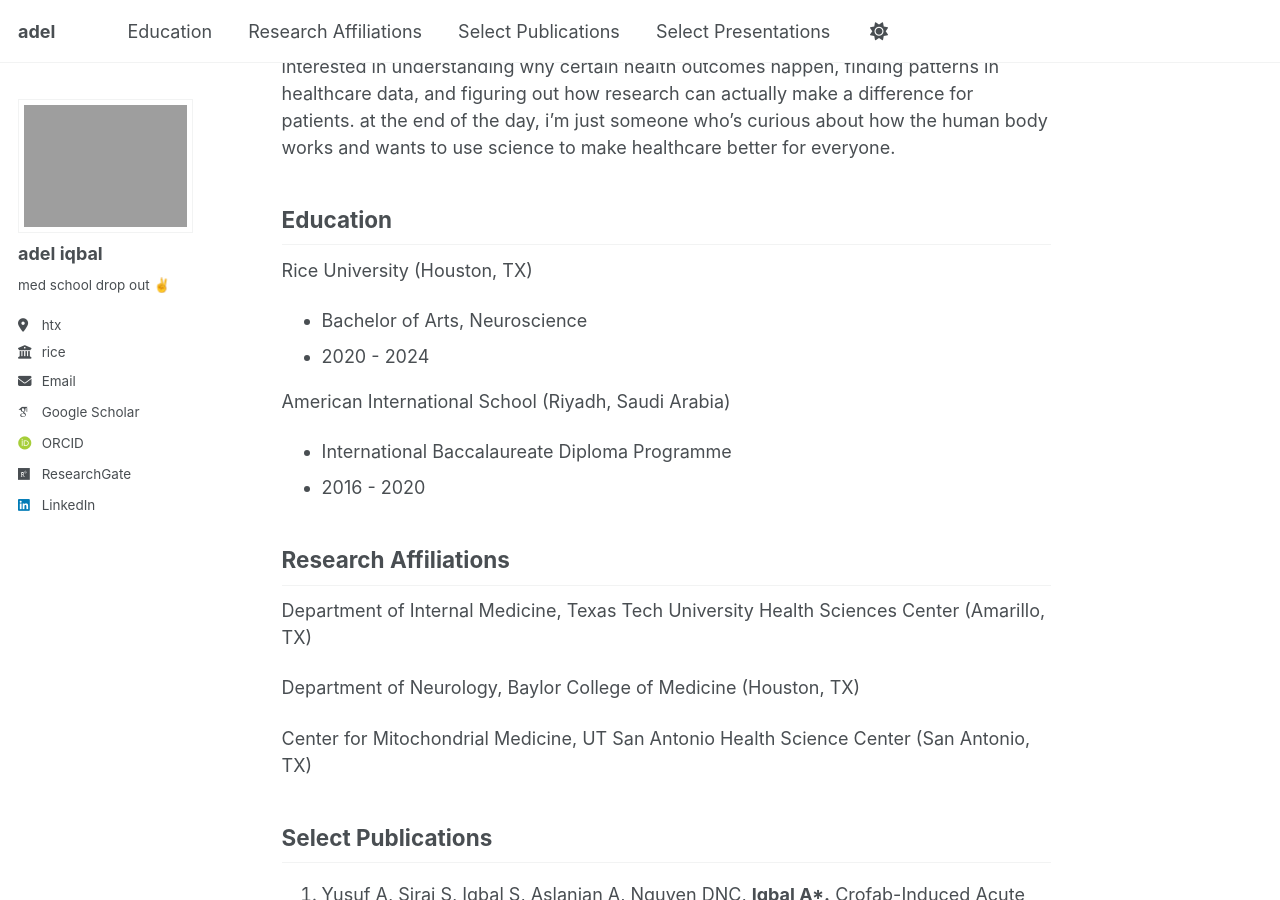
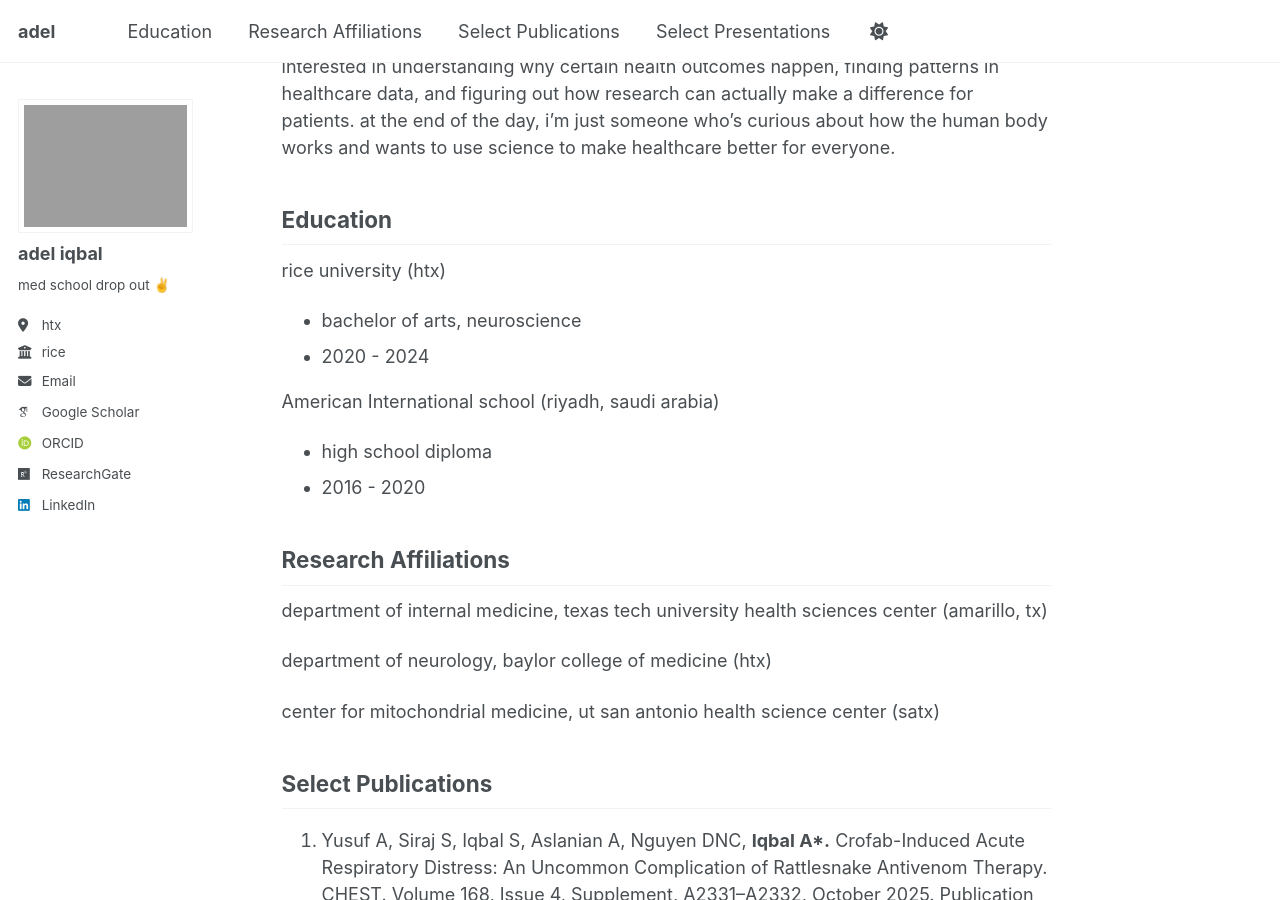
Before and after one commit to adel-iqbal/aiqbal, a Jekyll site: the page built from _pages/about.md, in a window 1280 px wide and 900 px high, scrolled down 223 px. Built offline with Jekyll 4.4.1, drawn with Linux system fonts in a browser that asks for light colours; some web fonts are replaced; a script bundle is joined from its source files by our own code; library files that are not in the unit come from our copies.

Commit message:
Update about.md

```diff
--- a/_pages/about.md
+++ b/_pages/about.md
@@ -12,24 +12,24 @@ i graduated from rice university with a degree in neuroscience and have spent ti
 Education
 ------
 
-Rice University (Houston, TX)
+rice university (htx)
 
- * Bachelor of Arts, Neuroscience
+ * bachelor of arts, neuroscience
  * 2020 - 2024
 
- American International School (Riyadh, Saudi Arabia)
+ American International school (riyadh, saudi arabia)
 
-  * International Baccalaureate Diploma Programme
+  * high school diploma
   * 2016 - 2020
 
 Research Affiliations
 ------
 
-Department of Internal Medicine, Texas Tech University Health Sciences Center (Amarillo, TX)
+department of internal medicine, texas tech university health sciences center (amarillo, tx)
 
-Department of Neurology, Baylor College of Medicine (Houston, TX)
+department of neurology, baylor college of medicine (htx)
 
-Center for Mitochondrial Medicine, UT San Antonio Health Science Center (San Antonio, TX)
+center for mitochondrial medicine, ut san antonio health science center (satx)
 
 
 Select Publications
```
